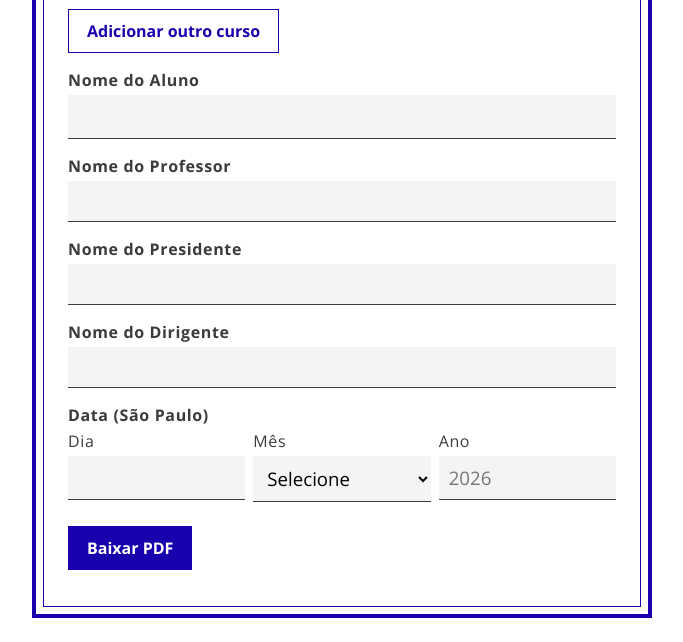
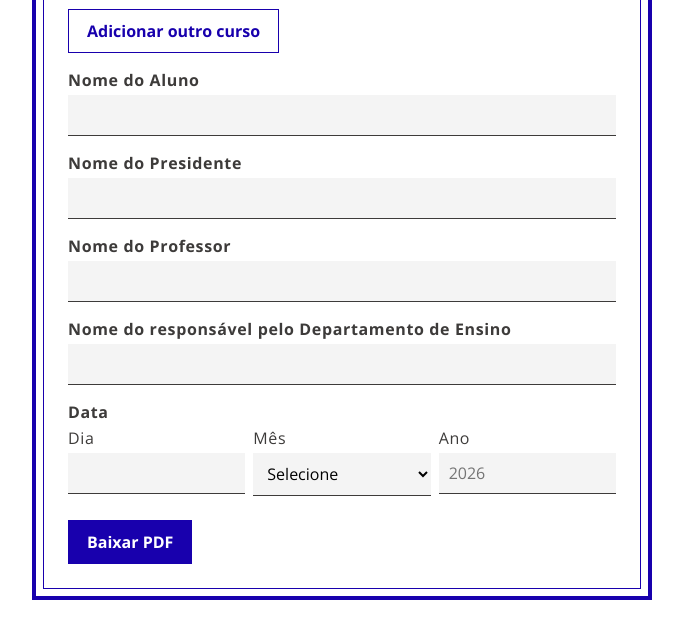
Before and after one commit to Brulibra/certificado, a plain HTML site: page index.html in a window 1280 px wide. Shown: the part 328-970 px from the top of the page, without its empty margins (298-981 px from the left). Drawn offline with nearby package versions, Linux system fonts and the light colour scheme; files whose address does not match are found by name.

Commit message:
♻️ refactor form structure

```diff
--- a/index.html
+++ b/index.html
@@ -1,16 +1,18 @@
-<!DOCTYPE html>
+<!doctype html>
 <html lang="pt-BR">
   <head>
-  <meta charset="UTF-8">
-  <meta name="viewport" content="width=device-width, initial-scale=1">
-  <title>Certificado</title>
-  <link rel="stylesheet" href="style.css">
+    <meta charset="UTF-8" />
+    <meta name="viewport" content="width=device-width, initial-scale=1" />
+    <title>Certificado | Centro Espírita João Silva</title>
+    <link rel="stylesheet" href="style.css" />
   </head>
   <body>
     <main class="moldura">
       <header>
         <p class="instituicao">Centro Espírita João Silva</p>
-      <p class="departamento">Departamento de Ensino<br>Escola de Estudo da Doutrina Espírita</p>
+        <p class="departamento">
+          Departamento de Ensino<br />Escola de Estudo da Doutrina Espírita
+        </p>
       </header>
       <h1>Certificado</h1>
 
@@ -19,28 +21,42 @@
         <div id="cursos"></div>
         <button type="button" id="adicionar">Adicionar outro curso</button>
 
-      <label>Nome do Aluno <input type="text" id="aluno" class="t14" required></label>
-      <label>Nome do Professor <input type="text" id="professor" class="t12" required></label>
-      <label>Nome do Presidente <input type="text" id="presidente" class="t12" required></label>
-      <label>Nome do Dirigente <input type="text" id="dirigente" class="t12" required></label>
+        <label>Nome do Aluno <input type="text" id="aluno" required /></label>
+        <label
+          >Nome do Presidente <input type="text" id="presidente" required
+        /></label>
+        <label
+          >Nome do Professor <input type="text" id="professor" required
+        /></label>
+        <label
+          >Nome do responsável pelo Departamento de Ensino
+          <input type="text" id="dept-ensino" required
+        /></label>
 
-      <span class="rotulo">Data (São Paulo)</span>
+        <span class="rotulo">Data</span>
         <div class="data-linha">
-        <label>Dia <input type="number" id="dia" class="t14" min="1" max="31" required></label>
-        <label>Mês
-          <select id="mes" class="t14" required>
+          <label
+            >Dia <input type="number" id="dia" min="1" max="31" required
+          /></label>
+          <label
+            >Mês
+            <select id="mes" required>
               <option value="">Selecione</option>
-            <option>Janeiro</option><option>Fevereiro</option><option>Março</option>
-            <option>Abril</option><option>Maio</option><option>Junho</option>
-            <option>Julho</option><option>Agosto</option><option>Setembro</option>
-            <option>Outubro</option><option>Novembro</option><option>Dezembro</option>
-          </select>
-        </label>
-        <label>Ano <input type="number" id="ano" class="t14" min="1900" max="2100" placeholder="2026" required></label>
+            </select></label
+          >
+          <label
+            >Ano
+            <input
+              type="number"
+              id="ano"
+              min="1900"
+              max="2100"
+              placeholder="2026"
+              required
+          /></label>
         </div>
 
         <button type="submit" class="principal">Baixar PDF</button>
-      <p id="erro" role="alert"></p>
       </form>
     </main>
 
@@ -50,28 +66,33 @@
         <div class="cert-moldura">
           <div class="cert-painel">
             <div class="cert-fino">
-            <i class="cert-c tl"></i><i class="cert-c tr"></i><i class="cert-c bl"></i><i class="cert-c br"></i>
+              <i class="cert-c tl"></i><i class="cert-c tr"></i
+              ><i class="cert-c bl"></i><i class="cert-c br"></i>
             </div>
           </div>
-        <i class="cert-g tl"></i><i class="cert-g tr"></i><i class="cert-g bl"></i><i class="cert-g br"></i>
+          <i class="cert-g tl"></i><i class="cert-g tr"></i
+          ><i class="cert-g bl"></i><i class="cert-g br"></i>
         </div>
 
-      <img id="logo" class="cert-logo" alt="">
+        <img
+          id="logo"
+          class="cert-logo"
+          alt="Logo do Centro Espírita João Silva"
+        />
         <p class="cert-inst">Centro Espírita João Silva</p>
-      <p class="cert-dept">Departamento de Ensino<br>Escola de Estudo da Doutrina Espírita</p>
-      <img id="ornamento" class="cert-orn" alt="">
+        <p class="cert-dept">
+          Departamento de Ensino<br />Escola de Estudo da Doutrina Espírita
+        </p>
+        <img id="ornamento" class="cert-orn" alt="" />
         <p class="cert-titulo">Certificado</p>
 
-      <!-- Texto corrido: se ajusta ao conteúdo, sem caixas de tamanho fixo -->
-      <div class="cert-corpo">
-        <div class="cert-area-texto"><p id="c-texto" class="cert-texto"></p></div>
+        <p id="c-texto" class="cert-texto"></p>
         <p id="c-data" class="cert-data"></p>
-      </div>
 
         <div class="cert-assinaturas">
           <div id="c-presidente" class="cert-nome"></div>
           <div id="c-professor" class="cert-nome"></div>
-        <div id="c-dirigente" class="cert-nome"></div>
+          <div id="c-dept" class="cert-nome"></div>
           <div class="cert-cargo">Presidente</div>
           <div class="cert-cargo">Professor(a)</div>
           <div class="cert-cargo">Depto. de Ensino</div>
```
Lines whose indentation alone changed are shown as unchanged.
